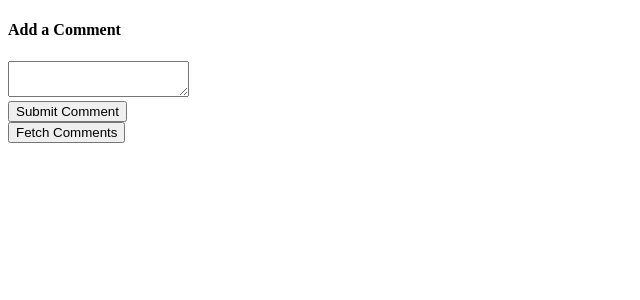
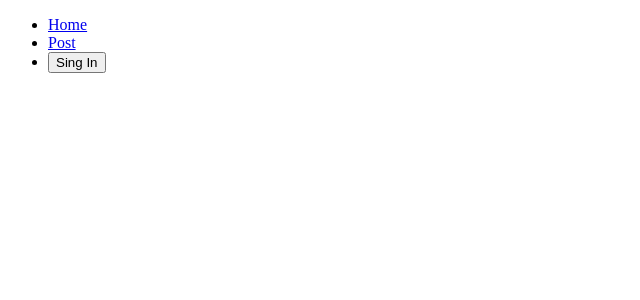
Before and after one commit to JaimeRC/React-Redux, a React (Create React App) app in the folder testing/: page / in a window 1280 px wide. Shown: the top 300 px of the page, without its empty margins (0-640 px from the left). Built offline with nearby package versions, Linux system fonts and the light colour scheme.

Commit message:
add React Router

```diff
--- a/testing/src/components/App.js
+++ b/testing/src/components/App.js
@@ -1,12 +1,57 @@
-import React from 'react'
+import React, { Component } from 'react'
+import { Route, Link } from 'react-router-dom'
+import { connect } from 'react-redux'
 import CommentBox from 'components/CommentBox'
 import CommentList from 'components/CommentList'
+import * as actions from 'actions'
 
-export default () => {
-    return (
-        <div>
-            <CommentBox />
-            <CommentList />
-        </div>
-    )
+class App extends Component {
+
+    renderButton() {
+        if (this.props.auth) {
+            return (
+                <button onClick={() => this.props.changeAuth(false)}>
+                    Sing Out
+                </button>
+            )
+        } else {
+            return (
+                <button onClick={() => this.props.changeAuth(true)}>
+                    Sing In
+                </button>
+            )
+        }
+    }
+
+    renderHeader() {
+        return (
+            <ul>
+                <li>
+                    <Link to='/'>Home</Link>
+                </li>
+                <li>
+                    <Link to='/post'>Post</Link>
+                </li>
+                <li>
+                    {this.renderButton()}
+                </li>
+            </ul>
+        )
+    }
+
+    render() {
+        return (
+            <div>
+                {this.renderHeader()}
+                <Route path='/post' component={CommentBox} />
+                <Route path='/' exact component={CommentList} />
+            </div>
+        )
+    }
 }
+
+function mapStateToProps(state) {
+    return { auth: state.auth }
+}
+
+export default connect(mapStateToProps, actions)(App)
--- a/testing/src/index.js
+++ b/testing/src/index.js
@@ -1,11 +1,14 @@
 import React from 'react';
 import ReactDOM from 'react-dom';
+import {BrowserRouter, Route} from 'react-router-dom'
 import Root from 'Root'
 import App from 'components/App';
 
 ReactDOM.render(
     <Root>
-        <App />
+        <BrowserRouter>
+        <Route path='/' component={App} />
+        </BrowserRouter>
     </Root>
     ,
     document.querySelector('#root')
```
